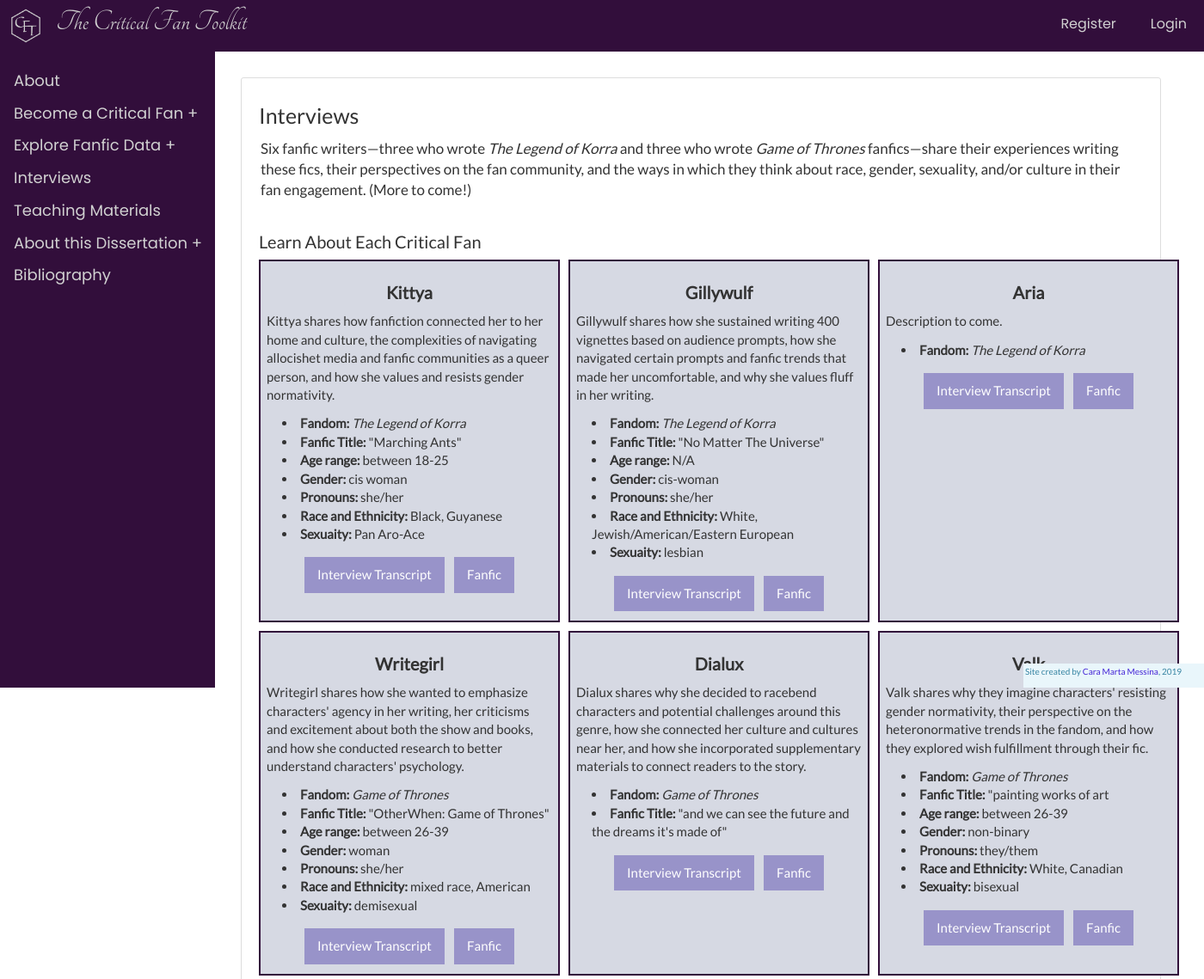
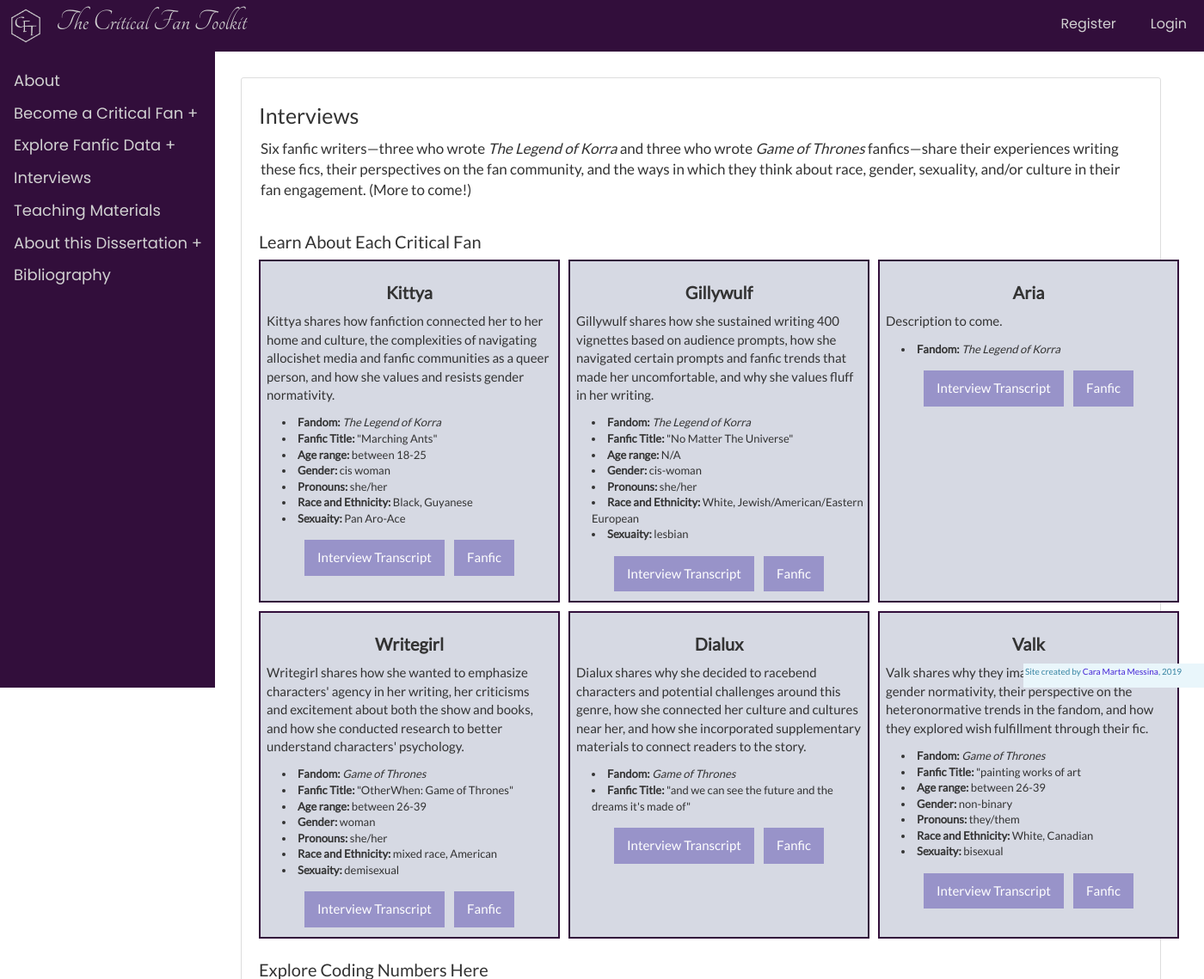
Before and after one commit to caramessina/cft-website-update, a Flask app: page /interviews in a window 1400 px wide. Shown: the top 1139 px of the page at 86% size. Run offline with Flask 2, Linux system fonts and the light colour scheme; some libraries are stand-ins or nearby versions.

Commit message:
fixing again...

```diff
--- a/CFT/static/css/main.css
+++ b/CFT/static/css/main.css
@@ -406,7 +406,7 @@ text-align: center;
 }
 
 .interview-grid > section >ul >li{
-  font-size: 15px;
+  font-size: 13px;
 }
 
 
```
